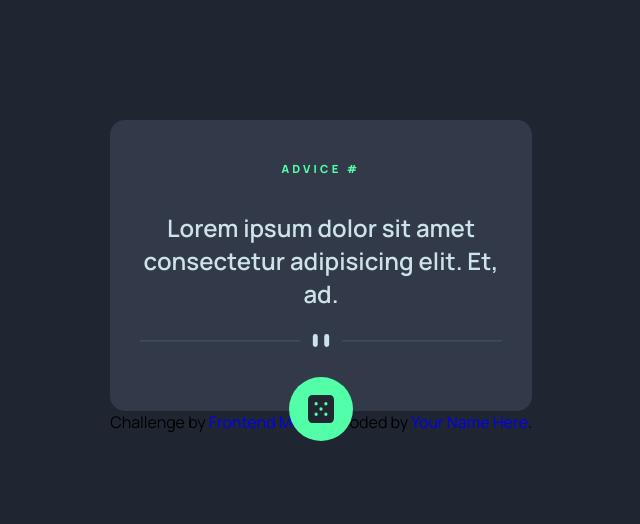
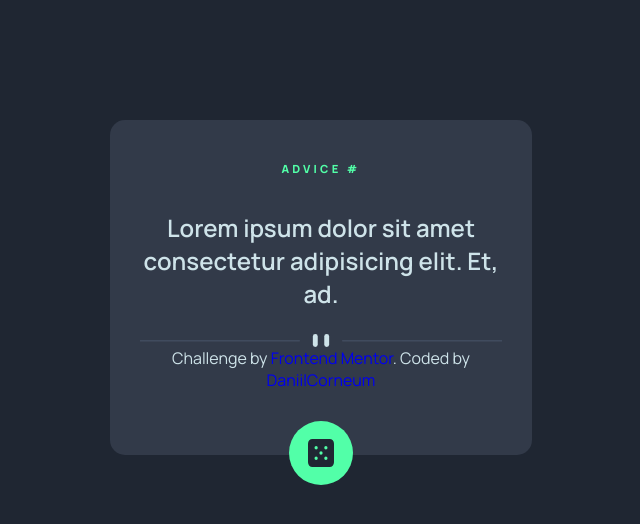
Before and after one commit to DanyaCorneum/advice-generator-app, a website built with Parcel: page index.html in a window 1280 px wide. Shown: the whole page, without its empty margins (319-959 px from the left). Built offline with nearby package versions, Linux system fonts and the light colour scheme.

Commit message:
chage attribution block position

```diff
--- a/index.html
+++ b/index.html
@@ -30,15 +30,15 @@
         id="first-line"
         alt=""
       />
+      <div class="attribution">
+        Challenge by
+        <a href="https://www.frontendmentor.io?ref=challenge" target="_blank"
+          >Frontend Mentor</a
+        >. Coded by <a href="https://github.com/DanyaCorneum">DaniilCorneum</a>
+      </div>
       <button class="next-advice">
         <img src="src/images/icon-dice.svg" alt="" />
       </button>
     </div>
-    <div class="attribution" style="text-align: center">
-      Challenge by
-      <a href="https://www.frontendmentor.io?ref=challenge" target="_blank"
-        >Frontend Mentor</a
-      >. Coded by <a href="#">Your Name Here</a>.
-    </div>
   </body>
 </html>
--- a/src/styles/style.css
+++ b/src/styles/style.css
@@ -42,3 +42,6 @@ body {
   width: 50%;
   height: 45%;
 }
+.attribution {
+  color: var(--light-cyan);
+}
```
